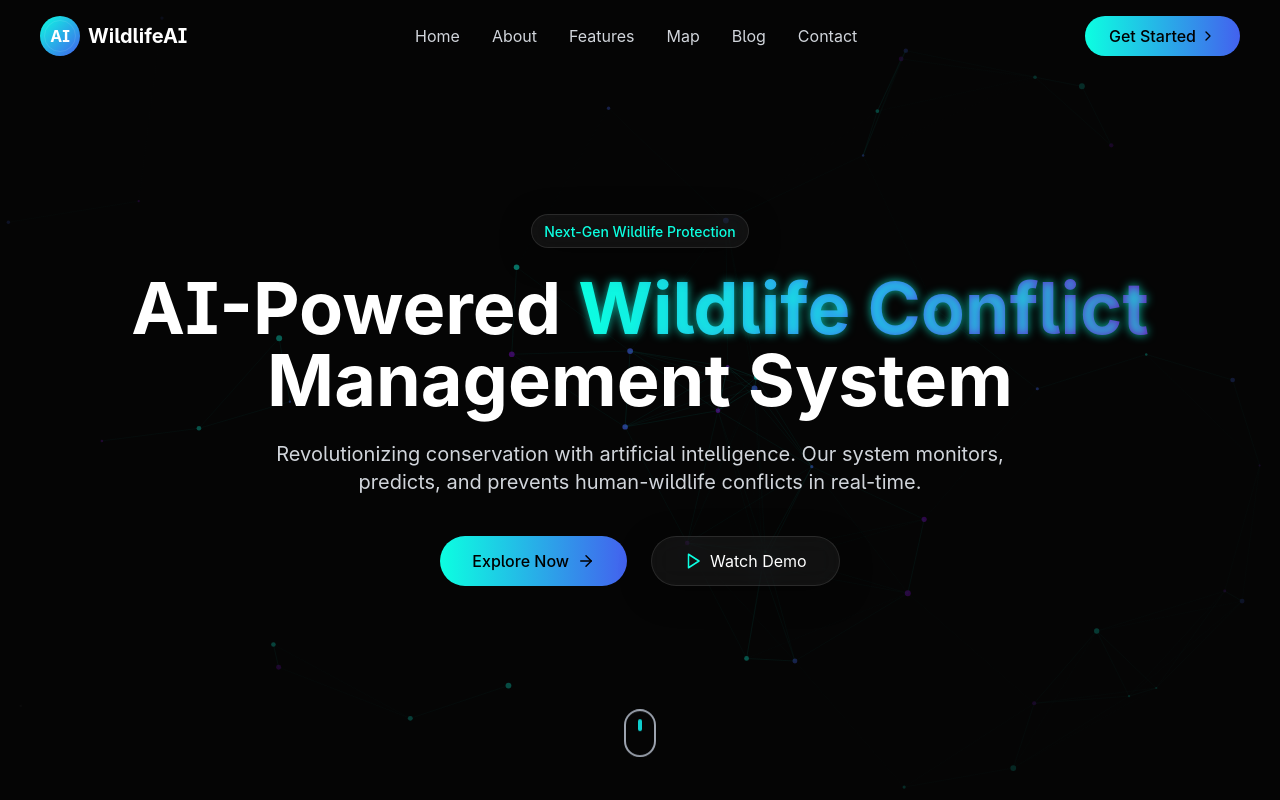
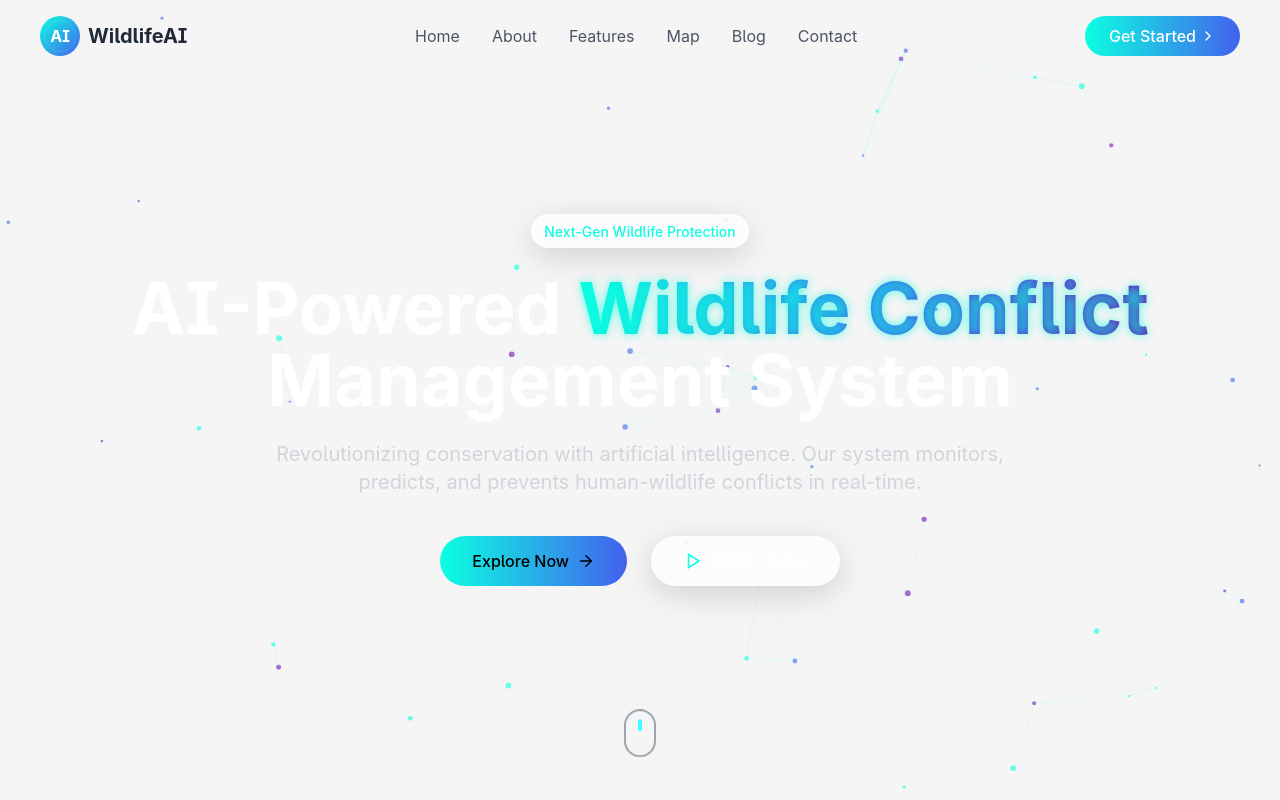
Before and after one commit to TusharZalte2208/neon-wilderness-sentinel, a React (Vite) app: page / in a window 1280 px wide. Shown: the top 800 px of the page. Built offline with nearby package versions, Linux system fonts and the light colour scheme.

Commit message:
Remove dark mode
Removes dark mode configuration and related styles.

```diff
--- a/src/components/FeatureCard.tsx
+++ b/src/components/FeatureCard.tsx
@@ -40,9 +40,9 @@ const FeatureCard = ({ title, description, icon: Icon, color, index }: FeatureCa
           <Icon className={iconColors[color]} size={24} />
         </div>
 
-        <h3 className="text-xl font-semibold text-white mb-3">{title}</h3>
+        <h3 className="text-xl font-semibold text-gray-800 mb-3">{title}</h3>
 
-        <p className="text-gray-300 text-sm flex-grow">{description}</p>
+        <p className="text-gray-600 text-sm flex-grow">{description}</p>
 
         <div className={cn("mt-6 w-8 h-1 rounded", `bg-${color === 'teal' ? 'neon-teal' : color === 'blue' ? 'neon-blue' : color === 'purple' ? 'neon-purple' : 'neon-pink'}/50`)} />
       </div>
--- a/src/components/Navbar.tsx
+++ b/src/components/Navbar.tsx
@@ -20,7 +20,7 @@ const Navbar = () => {
     <header
       className={cn(
         "fixed top-0 left-0 right-0 z-50 transition-all duration-300 py-4 px-6 md:px-10",
-        isScrolled ? "bg-dark-300/80 backdrop-blur-md shadow-md" : "bg-transparent"
+        isScrolled ? "bg-white/90 backdrop-blur-md shadow-md" : "bg-transparent"
       )}
     >
       <div className="max-w-7xl mx-auto flex items-center justify-between">
@@ -30,7 +30,7 @@ const Navbar = () => {
               AI
             </div>
           </div>
-          <span className="text-white font-bold text-xl">WildlifeAI</span>
+          <span className="text-gray-800 font-bold text-xl">WildlifeAI</span>
         </a>
 
         {/* Desktop Navigation */}
@@ -39,7 +39,7 @@ const Navbar = () => {
             <a
               key={item}
               href={`#${item.toLowerCase()}`}
-              className="text-gray-300 hover:text-neon-teal transition-colors duration-300 relative group"
+              className="text-gray-600 hover:text-neon-teal transition-colors duration-300 relative group"
             >
               {item}
               <span className="absolute bottom-0 left-0 w-0 h-0.5 bg-neon-teal transition-all duration-300 group-hover:w-full" />
@@ -49,7 +49,7 @@ const Navbar = () => {
 
         {/* CTA Button - Desktop */}
         <div className="hidden md:block">
-          <button className="bg-gradient-to-r from-neon-teal to-neon-blue text-black font-medium py-2 px-6 rounded-full hover:shadow-neon-teal transition-all duration-300 flex items-center space-x-1">
+          <button className="bg-gradient-to-r from-neon-teal to-neon-blue text-white font-medium py-2 px-6 rounded-full hover:shadow-neon-teal transition-all duration-300 flex items-center space-x-1">
             <span>Get Started</span>
             <ChevronRight size={16} />
           </button>
@@ -57,7 +57,7 @@ const Navbar = () => {
 
         {/* Mobile Menu Toggle */}
         <button
-          className="md:hidden text-white"
+          className="md:hidden text-gray-800"
           onClick={() => setMobileMenuOpen(!mobileMenuOpen)}
         >
           {mobileMenuOpen ? <X size={24} /> : <Menu size={24} />}
@@ -66,19 +66,19 @@ const Navbar = () => {
 
       {/* Mobile Menu */}
       {mobileMenuOpen && (
-        <div className="md:hidden fixed inset-0 top-16 bg-dark-300/95 backdrop-blur-md z-40 animate-fade-in">
+        <div className="md:hidden fixed inset-0 top-16 bg-light-100/95 backdrop-blur-md z-40 animate-fade-in">
           <nav className="flex flex-col items-center justify-center h-full space-y-8">
             {['Home', 'About', 'Features', 'Map', 'Blog', 'Contact'].map((item) => (
               <a
                 key={item}
                 href={`#${item.toLowerCase()}`}
-                className="text-gray-300 hover:text-neon-teal transition-colors duration-300 text-lg"
+                className="text-gray-600 hover:text-neon-teal transition-colors duration-300 text-lg"
                 onClick={() => setMobileMenuOpen(false)}
               >
                 {item}
               </a>
             ))}
-            <button className="bg-gradient-to-r from-neon-teal to-neon-blue text-black font-medium py-2 px-6 mt-4 rounded-full hover:shadow-neon-teal transition-all duration-300 flex items-center space-x-1">
+            <button className="bg-gradient-to-r from-neon-teal to-neon-blue text-white font-medium py-2 px-6 mt-4 rounded-full hover:shadow-neon-teal transition-all duration-300 flex items-center space-x-1">
               <span>Get Started</span>
               <ChevronRight size={16} />
             </button>
--- a/src/index.css
+++ b/src/index.css
@@ -1,3 +1,4 @@
+
 
 @tailwind base;
 @tailwind components;
@@ -5,24 +6,24 @@
 
 @layer base {
   :root {
-    --background: 240 10% 3.9%;
-    --foreground: 0 0% 98%;
-    --card: 240 10% 3.9%;
-    --card-foreground: 0 0% 98%;
-    --popover: 240 10% 3.9%;
-    --popover-foreground: 0 0% 98%;
+    --background: 0 0% 100%;
+    --foreground: 240 10% 3.9%;
+    --card: 0 0% 100%;
+    --card-foreground: 240 10% 3.9%;
+    --popover: 0 0% 100%;
+    --popover-foreground: 240 10% 3.9%;
     --primary: 172 100% 50%;
     --primary-foreground: 240 5.9% 10%;
     --secondary: 217 91% 60%;
-    --secondary-foreground: 0 0% 98%;
-    --muted: 240 3.7% 15.9%;
-    --muted-foreground: 240 5% 64.9%;
-    --accent: 240 3.7% 15.9%;
-    --accent-foreground: 0 0% 98%;
-    --destructive: 0 62.8% 30.6%;
+    --secondary-foreground: 240 5.9% 10%;
+    --muted: 240 4.8% 95.9%;
+    --muted-foreground: 240 3.8% 46.1%;
+    --accent: 240 4.8% 95.9%;
+    --accent-foreground: 240 5.9% 10%;
+    --destructive: 0 84.2% 60.2%;
     --destructive-foreground: 0 0% 98%;
-    --border: 240 3.7% 15.9%;
-    --input: 240 3.7% 15.9%;
+    --border: 240 5.9% 90%;
+    --input: 240 5.9% 90%;
     --ring: 217.2 91.2% 59.8%;
     --radius: 0.75rem;
   }
@@ -39,7 +40,7 @@
   }
 
   body {
-    @apply bg-dark-300 text-foreground antialiased bg-noise;
+    @apply bg-light-200 text-foreground antialiased bg-noise;
     font-feature-settings: "ss01", "ss02", "cv01", "cv02", "cv03";
   }
 
@@ -49,11 +50,11 @@
   }
 
   ::-webkit-scrollbar-track {
-    @apply bg-dark-200;
+    @apply bg-light-300;
   }
 
   ::-webkit-scrollbar-thumb {
-    @apply bg-muted rounded-full;
+    @apply bg-gray-300 rounded-full;
   }
 
   ::-webkit-scrollbar-thumb:hover {
@@ -63,7 +64,7 @@
 
 @layer utilities {
   .glass-panel {
-    @apply backdrop-blur-md bg-white/5 border border-white/10 shadow-glass;
+    @apply backdrop-blur-md bg-white/70 border border-white/20 shadow-glass;
   }
 
   .text-glow {
@@ -96,7 +97,7 @@
   }
 
   .shimmer-effect {
-    @apply bg-gradient-to-r from-transparent via-white/10 to-transparent bg-[length:200%_100%] animate-shimmer;
+    @apply bg-gradient-to-r from-transparent via-black/5 to-transparent bg-[length:200%_100%] animate-shimmer;
   }
 }
 
--- a/tailwind.config.ts
+++ b/tailwind.config.ts
@@ -1,4 +1,3 @@
-
 import type { Config } from "tailwindcss";
 
 export default {
@@ -53,12 +52,13 @@ export default {
 					DEFAULT: 'hsl(var(--card))',
 					foreground: 'hsl(var(--card-foreground))'
 				},
-                // Custom colors
-                dark: {
-                    100: "#121212",
-                    200: "#0a0a0a",
-                    300: "#050505",
+                // Light mode colors
+                light: {
+                    100: "#FFFFFF",
+                    200: "#F5F5F5",
+                    300: "#EEEEEE",
                 },
+                // Keep the neon colors for accents
                 neon: {
                     teal: "#0cffe1",
                     blue: "#4361ee",
@@ -140,7 +140,7 @@ export default {
                 'neon-blue': '0 0 5px #4361ee, 0 0 20px rgba(67, 97, 238, 0.3)',
                 'neon-purple': '0 0 5px #7209b7, 0 0 20px rgba(114, 9, 183, 0.3)',
                 'neon-pink': '0 0 5px #f72585, 0 0 20px rgba(247, 37, 133, 0.3)',
-                'glass': '0 8px 32px 0 rgba(0, 0, 0, 0.36)',
+                'glass': '0 8px 32px 0 rgba(0, 0, 0, 0.15)',
             },
 		}
 	},
```
Also changed, not shown: src/components/Footer.tsx (+14 -14 lines).
